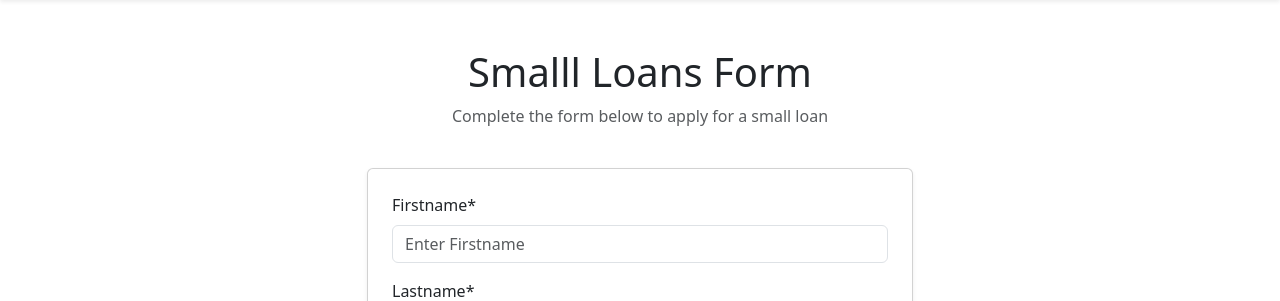
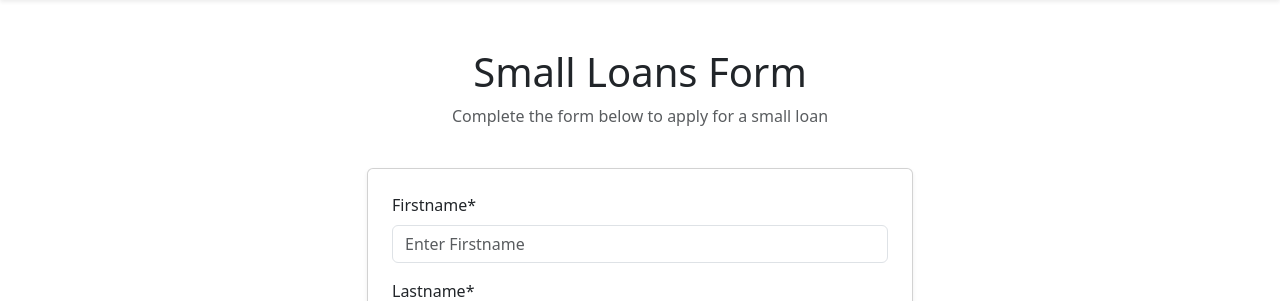
Before and after one commit to DannyDataScience/loan-app, a Django app: page / in a window 1280 px wide. Shown: the part 56-357 px from the top of the page. Run offline with Django 5.2, Linux system fonts and the light colour scheme; some libraries are stand-ins or nearby versions.

Commit message:
about-section

```diff
--- a/ml_bank_loan/bankAPI/templates/myform/cxform.html
+++ b/ml_bank_loan/bankAPI/templates/myform/cxform.html
@@ -37,7 +37,7 @@
     <div class="container mt-5">
         <div class="row mb-4">
             <div class="col text-center">
-                <h1>Smalll Loans Form</h1>
+                <h1>Small Loans Form</h1>
                 <p class="text-muted">Complete the form below to apply for a small loan</p>
             </div>
         </div>
--- a/ml_bank_loan/ml_bank_loan/settings.py
+++ b/ml_bank_loan/ml_bank_loan/settings.py
@@ -25,7 +25,7 @@ BASE_DIR = Path(__file__).resolve().parent.parent
 # See https://docs.djangoproject.com/en/5.1/howto/deployment/checklist/
 
 # SECURITY WARNING: keep the secret key used in production secret!
-SECRET_KEY = os.getenv('SECRET_KEY')
+
 
 # SECURITY WARNING: don't run with debug turned on in production!
 DEBUG = False
```
